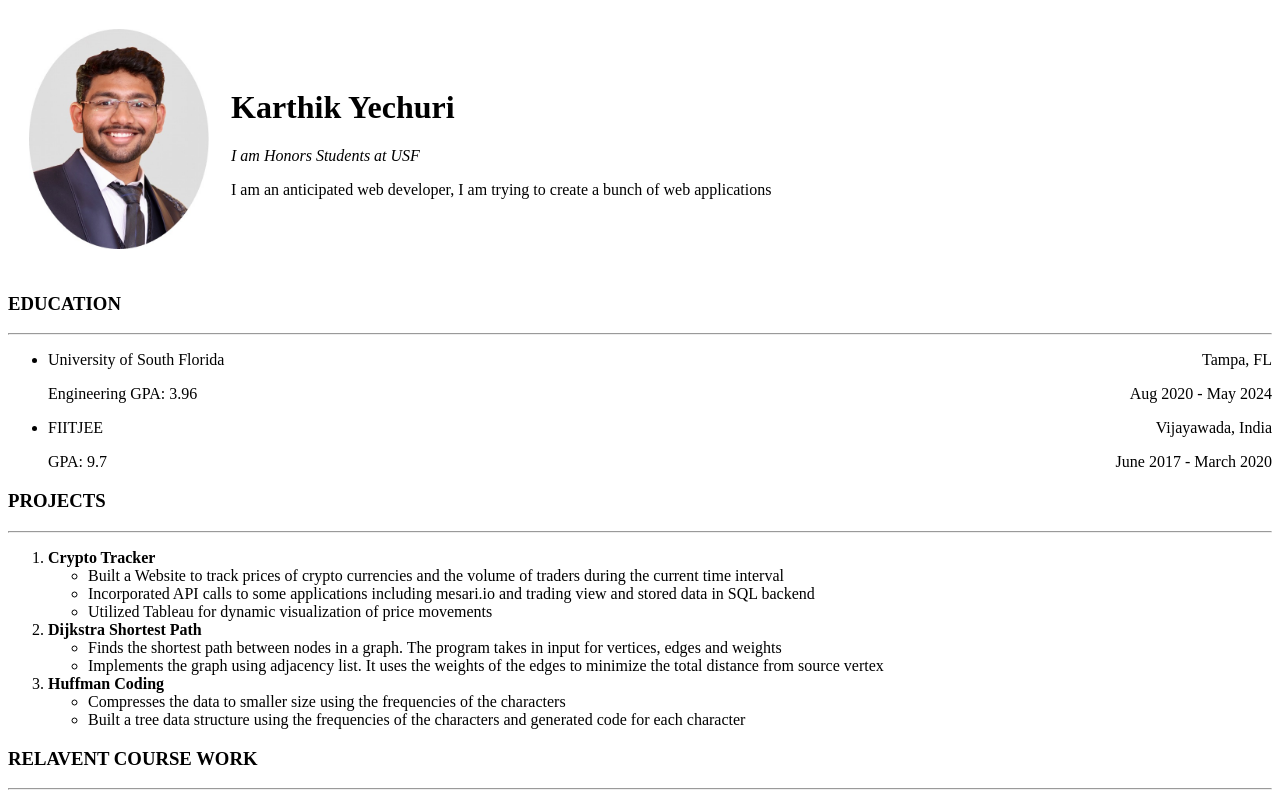
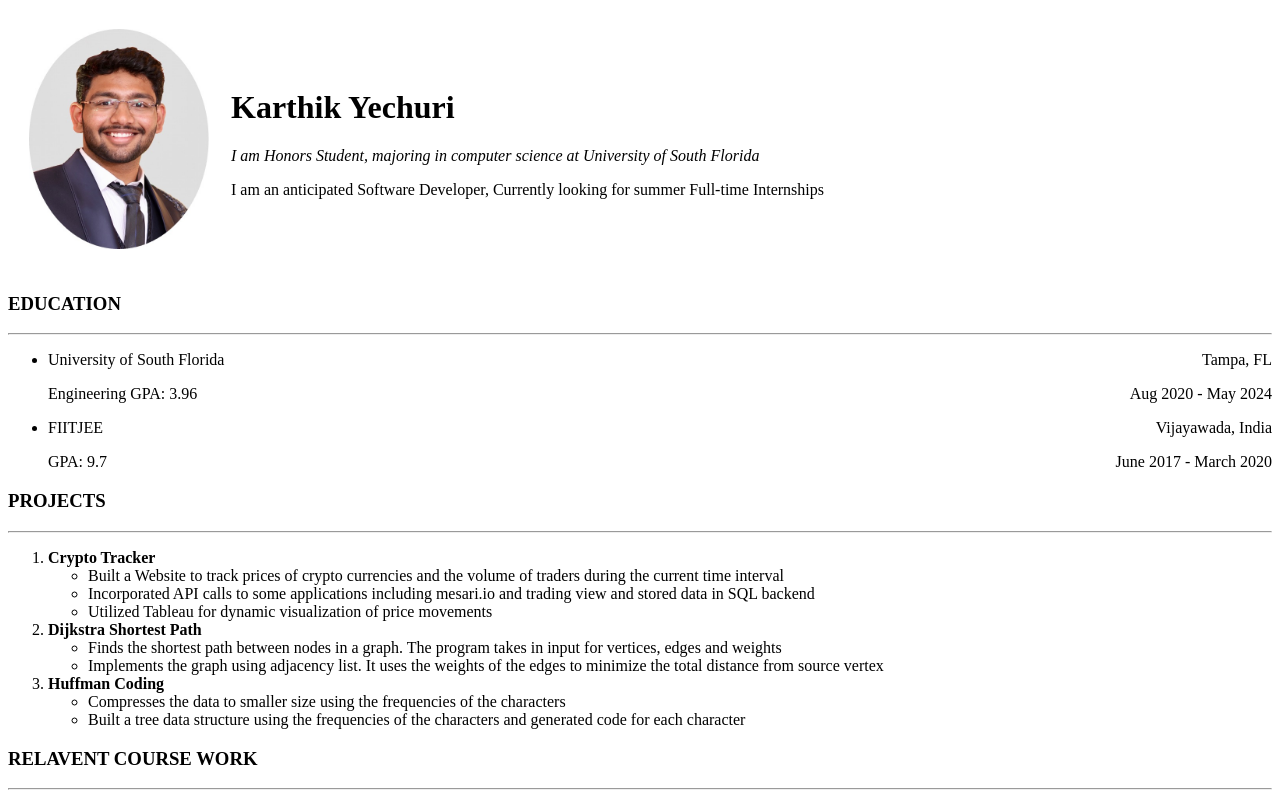
Before and after one commit to why-karthik/Resume-, a plain HTML site: page index.html in a window 1280 px wide. Shown: the top 800 px of the page. Drawn offline with Linux system fonts and the light colour scheme.

Commit message:
Update index.html
Made changes to show it in career fair

```diff
--- a/index.html
+++ b/index.html
@@ -13,8 +13,8 @@
             <td><a href="contact.html"
                 title="Karthiks contact"><img src="Picture1.jpg " width="180" height="220" alt="Karthiks pic"></a></td>
             <td>     <h1>Karthik Yechuri</h1>
-                <p><em> I am Honors Students at USF </em></p>
-                <p>I am an anticipated web developer, I am trying to create a bunch of web applications</p></td>
+                <p><em> I am Honors Student, majoring in computer science at University of South Florida</em></p>
+                <p>I am an anticipated Software Developer, Currently looking for summer Full-time Internships</p></td>
         </tr>
     </table>
 
```
